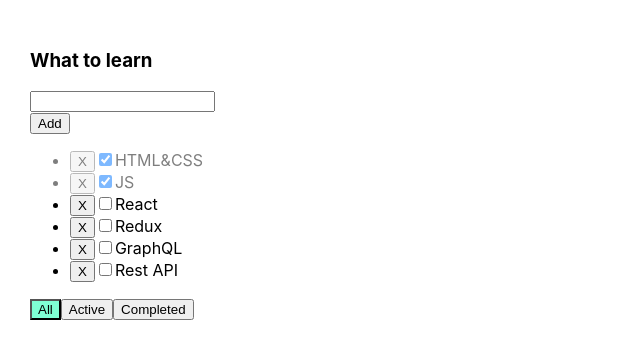
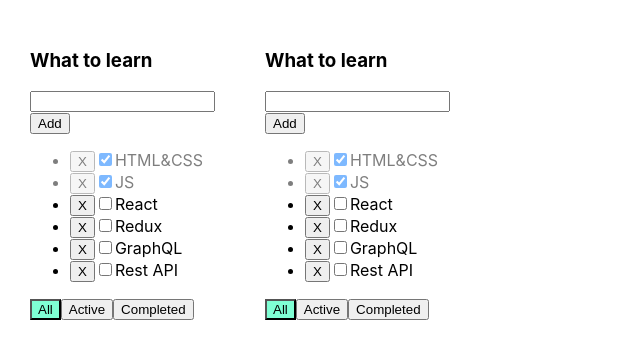
Before and after one commit to timohaBlr/todolist-by-myself, a React (Create React App) app: page / in a window 1280 px wide. Shown: the top 358 px of the page, without its empty margins (0-640 px from the left). Built offline with nearby package versions, Linux system fonts and the light colour scheme.

Commit message:
Added universal-stupid button, input & checkBox

```diff
--- a/src/App.tsx
+++ b/src/App.tsx
@@ -1,6 +1,7 @@
 import React from 'react';
 import './App.css';
 import {TodolistContainer} from "./Components/Todolist/TodolistContainer";
+import {TodolistContainer2} from "./Components2/Todolist/TodolistContainer2";
 
 
 
@@ -8,6 +9,7 @@ function App() {
         return (
         <div className="App">
             <TodolistContainer/>
+            <TodolistContainer2/>
         </div>
     );
 }
--- a/src/Components/Todolist/Todolist.tsx
+++ b/src/Components/Todolist/Todolist.tsx
@@ -32,8 +32,7 @@ export const Todolist: React.FC<TodoListPropsType> = ({
             <Input value={input}
                    className={error ? s.error : ''}
                    onKeyPress={onKeyPressHandler}
-                   onChange={inputOnChangeHandler}/>
-            {/*universal input*/}
+                   onChange={inputOnChangeHandler}/>            {/*universal input*/}
             {/*<input value={input}
                    className={error ? s.error : ''}
                    onKeyPress={onKeyPressHandler}
@@ -46,8 +45,7 @@ export const Todolist: React.FC<TodoListPropsType> = ({
                 {tasks.map(m => <li key={m.id} className={m.isDone ? s.isDone : ''}>
                     <div className={s.buttonRemove}>
                         <Button title={'X'}
-                                callBack={() => buttonOnClickRemoveHandler(m.id)}/>
-                        {/*universal button*/}
+                                callBack={() => buttonOnClickRemoveHandler(m.id)}/>                        {/*universal button*/}
                         {/* <button onClick={(event) => buttonOnClickRemoveHandler(m.id)}>X</button>*/}
                     </div>
                     <div className={s.checkBox}>
--- a/src/Components/Todolist/TodolistContainer.tsx
+++ b/src/Components/Todolist/TodolistContainer.tsx
@@ -27,7 +27,6 @@ export const TodolistContainer: React.FC<TodolistContainerPropsType> = ({...prop
         setTasks(tasks.filter(f => f.id !== id))
     }
     const buttonOnClickAddHandler = () => {
-        console.log('button clicked')
         addTask(input.trim())
         setInput('')
     }
@@ -52,8 +51,7 @@ export const TodolistContainer: React.FC<TodolistContainerPropsType> = ({...prop
         setTasks(tasks.map(m => m.id === id ? {...m, isDone: isDone} : m))
     }
     const onClickFilterHandler = (event: MouseEvent<HTMLButtonElement>) => {
-        console.log( event.currentTarget.textContent!.toLowerCase())
-        setFilter(event.currentTarget.textContent!.toLowerCase() as FilterValuesType)
+             setFilter(event.currentTarget.textContent!.toLowerCase() as FilterValuesType)
     }
     const filteredTasks = filter === 'active' ? tasks.filter(f => !f.isDone)
         : filter === 'completed' ? tasks.filter(f => f.isDone) : tasks
--- /dev/null
+++ b/src/Components2/Button/Button2.tsx
@@ -0,0 +1,19 @@
+import React, {MouseEvent} from 'react';
+
+
+
+type Button2PropsType = {
+    title: string
+    callBack: (event: MouseEvent<HTMLButtonElement>) => void
+    className?: string
+    value?: string
+  }
+export const Button2 = (props: Button2PropsType) => {
+    return (
+        <div>
+            <button className={props.className}
+                    onClick={props.callBack}>
+                {props.title}</button>
+        </div>
+    );
+};
--- /dev/null
+++ b/src/Components2/CheckBox/CheckBox2.tsx
@@ -0,0 +1,15 @@
+import React, {ChangeEvent} from 'react';
+
+type CheckBox2PropsType = {
+    onChange: (event: ChangeEvent<HTMLInputElement>) => void
+    checked: boolean
+}
+export const CheckBox2 = (props: CheckBox2PropsType) => {
+    return (
+        <div>
+            <input type={'checkbox'}
+                   onChange={props.onChange}
+                   checked={props.checked}/>
+        </div>
+    );
+};
--- /dev/null
+++ b/src/Components2/Todolist/Todolist.module.css
@@ -0,0 +1,24 @@
+.buttonRemove {
+    display: inline-block;
+}
+.checkBox {
+    display: inline-block;
+}
+.errorMessage {
+    color: red;
+}
+.error {
+    border: solid 3px red;
+}
+.default {
+    display: inline-block;
+}
+.active{
+    background-color: aquamarine;
+}
+.filter {
+    display: inline-block;
+}
+.isDone {
+    opacity: 0.5;
+}
--- /dev/null
+++ b/src/Components2/Todolist/Todolist2.tsx
@@ -0,0 +1,65 @@
+import React, {MouseEvent, KeyboardEvent, ChangeEvent} from 'react';
+import {TasksType} from "./TodolistContainer2";
+import s from './Todolist.module.css';
+import {FilterValuesType} from "../../Components/Todolist/TodolistContainer";
+import {CheckBox2} from "../CheckBox/CheckBox2";
+import {Button2} from "../Button/Button2";
+
+type Todolist2PropsType = {
+    tasks: Array<TasksType>
+    buttonOnClickRemoveHandler: (id: string) => void
+    buttonOnClickFilterHandler: (event: MouseEvent<HTMLButtonElement>) => void
+    input: string
+    inputOnChangeHandler: (event: ChangeEvent<HTMLInputElement>) => void
+    buttonAddHandler: () => void
+    inputOnKeyPressHandler: (event: KeyboardEvent<HTMLInputElement>) => void
+    error: string | null
+    checkBoxHandler: (id: string, isDone: boolean) => void
+    filter: FilterValuesType
+}
+export const Todolist2: React.FC<Todolist2PropsType> = ({
+                                                            tasks,
+                                                            buttonOnClickRemoveHandler,
+                                                            buttonOnClickFilterHandler,
+                                                            input,
+                                                            inputOnChangeHandler,
+                                                            buttonAddHandler,
+                                                            inputOnKeyPressHandler,
+                                                            error,
+                                                            checkBoxHandler,
+                                                            filter,
+                                                            ...props
+                                                        }) => {
+    return (
+        <div>
+            <h3> What to learn</h3>
+            <input className={error ? s.error : ' '} value={input} onChange={inputOnChangeHandler}
+                   onKeyPress={inputOnKeyPressHandler}/>
+            <Button2 title={'Add'} callBack={buttonAddHandler}/>
+            <div className={s.errorMessage}> {' ' && error}</div>
+            <ul>
+                {tasks.map(m => <li key={m.id} className={m.isDone ? s.isDone : ' '}>
+                    <button onClick={() => buttonOnClickRemoveHandler(m.id)}
+                            className={s.buttonRemove}>X
+                    </button>
+                    <div className={s.checkBox}>
+                        <CheckBox2 onChange={(e) => checkBoxHandler(m.id,
+                            e.currentTarget.checked)} checked={m.isDone}/>
+                    </div>
+                    {m.title}
+                </li>)}
+            </ul>
+            <div className={s.filter}><Button2 title={'All'} callBack={buttonOnClickFilterHandler}
+                                               className={`${s.default} ${filter === 'all' && s.active}`}/>
+            </div>
+            <div className={s.filter}><Button2 title={'Active'} callBack={buttonOnClickFilterHandler}
+                                               className={`${s.default} ${filter === 'active' && s.active}`}/>
+            </div>
+            <div className={s.filter}><Button2 title={'Completed'} callBack={buttonOnClickFilterHandler}
+                                               className={`${s.default} ${filter === 'completed' && s.active}`}/>
+            </div>
+        </div>
+    );
+};
+
+export default Todolist2;
--- /dev/null
+++ b/src/Components2/Todolist/TodolistContainer2.tsx
@@ -0,0 +1,75 @@
+import React, {ChangeEvent, MouseEvent, useState, KeyboardEvent} from "react";
+import {v1} from "uuid";
+import Todolist2 from "./Todolist2";
+
+export type TasksType = {
+    id: string
+    title: string
+    isDone: boolean
+}
+type TodoListContainerPropsType = {}
+export type FilterValueType = 'all' | 'active' | 'completed'
+export const TodolistContainer2: React.FC<TodoListContainerPropsType> = ({...props}) => {
+    const [tasks, setTasks] = useState<Array<TasksType>>([
+        {id: v1(), title: "HTML&CSS", isDone: true},
+        {id: v1(), title: "JS", isDone: true},
+        {id: v1(), title: "React", isDone: false},
+        {id: v1(), title: "Redux", isDone: false},
+        {id: v1(), title: "GraphQL", isDone: false},
+        {id: v1(), title: "Rest API", isDone: false},
+    ]);
+    const [filter, setFilter] = useState<FilterValueType>('all')
+    const [input, setInput] = useState<string>(' ')
+    const [error, setError] = useState<string | null>(null)
+
+    const checkBoxHandler = (id: string, isDone: boolean) => {
+        setTasks(tasks.map(m => m.id === id ? {...m, isDone: isDone} : m))
+
+    }
+    const inputOnChangeHandler = (e: ChangeEvent<HTMLInputElement>) => {
+        setInput(e.currentTarget.value)
+    }
+    const buttonAddHandler = () => {
+        addTask(input.trim())
+        setInput(' ')
+    }
+    const inputOnKeyPressHandler = (e: KeyboardEvent<HTMLInputElement>) => {
+        if (e.key === 'Enter') {
+            addTask(input.trim())
+            setInput(' ')
+        }
+    }
+    const addTask = (title: string) => {
+        if (title.trim() === '') {
+            setError('Field is required!');
+            return;
+        }
+        setTasks([{id: v1(), title: input, isDone: false}, ...tasks])
+        setError(null)
+    }
+    const buttonOnClickRemoveHandler = (id: string) => {
+        setTasks(tasks.filter(f => f.id !== id))
+    }
+    const buttonOnClickFilterHandler = (e: MouseEvent<HTMLButtonElement>) => {
+        setFilter(e.currentTarget.textContent!.toLowerCase() as FilterValueType)
+    }
+    const filteredTasks = filter === 'active' ? tasks.filter(f => !f.isDone)
+        : filter === 'completed'
+            ? tasks.filter(f => f.isDone) : tasks;
+    return (
+        <div>
+            <Todolist2
+                tasks={filteredTasks}
+                buttonOnClickRemoveHandler={buttonOnClickRemoveHandler}
+                buttonOnClickFilterHandler={buttonOnClickFilterHandler}
+                input={input}
+                inputOnChangeHandler={inputOnChangeHandler}
+                buttonAddHandler={buttonAddHandler}
+                inputOnKeyPressHandler={inputOnKeyPressHandler}
+                error={error}
+                checkBoxHandler={checkBoxHandler}
+                filter={filter}
+            />
+        </div>
+    )
+}
```
Also changed, not shown: src/Components2/Input/Input2.tsx (added, +26 -0 lines), src/Components2/Button/Button.module.css (added).
